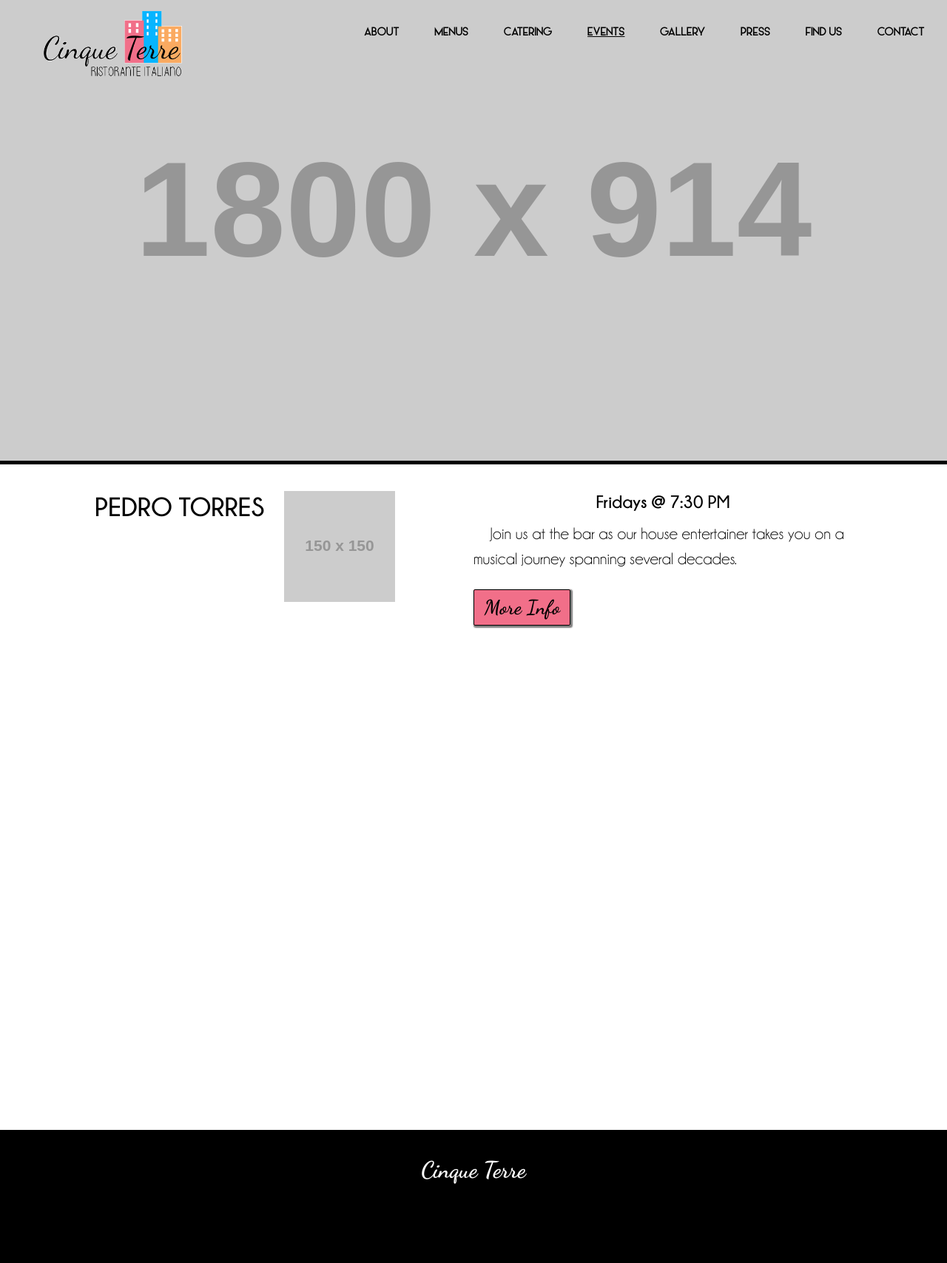
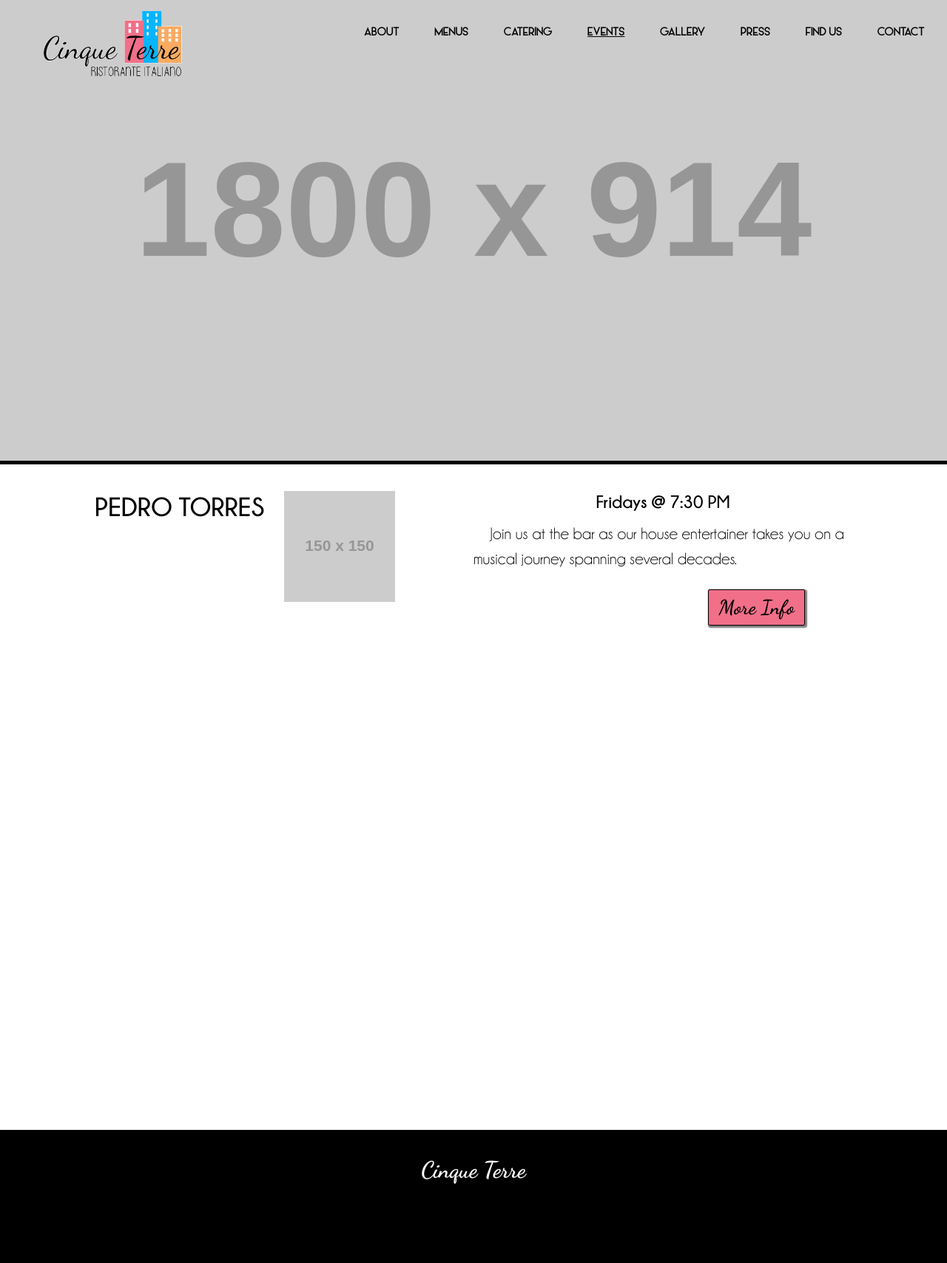
Before and after one commit to cinqueterreli/cinqueterre.github.io, a Jekyll site: the page built from events.html, in a window 1280 px wide. Shown: the whole page at 74% size. Built offline with Jekyll 4.4.1, drawn with Linux system fonts in a browser that asks for light colours; nearby versions of some CDN libraries.

Commit message:
idk dude bro

```diff
--- a/events.html
+++ b/events.html
@@ -14,7 +14,9 @@ header: http://placehold.it/1800x914
 	<div class="event-right">
 		<h3>Fridays @ 7:30 PM</h3>
 		<p class="event-des">Join us at the bar as our house entertainer takes you on a musical journey spanning several decades.</p>
+		<div class="button-style">
 		<a class="button-link pink" href="{{site.url}}/pedro-torres">More Info</a>
+		</div>
 	</div>
 </div>
 
```
